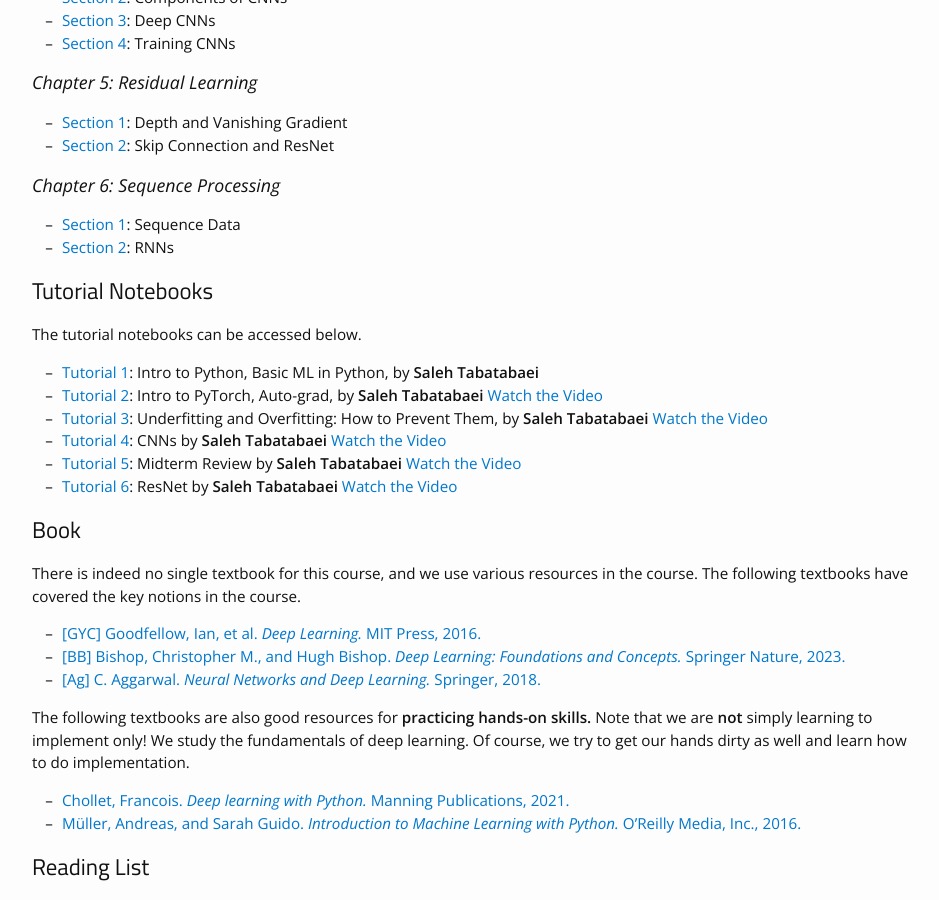
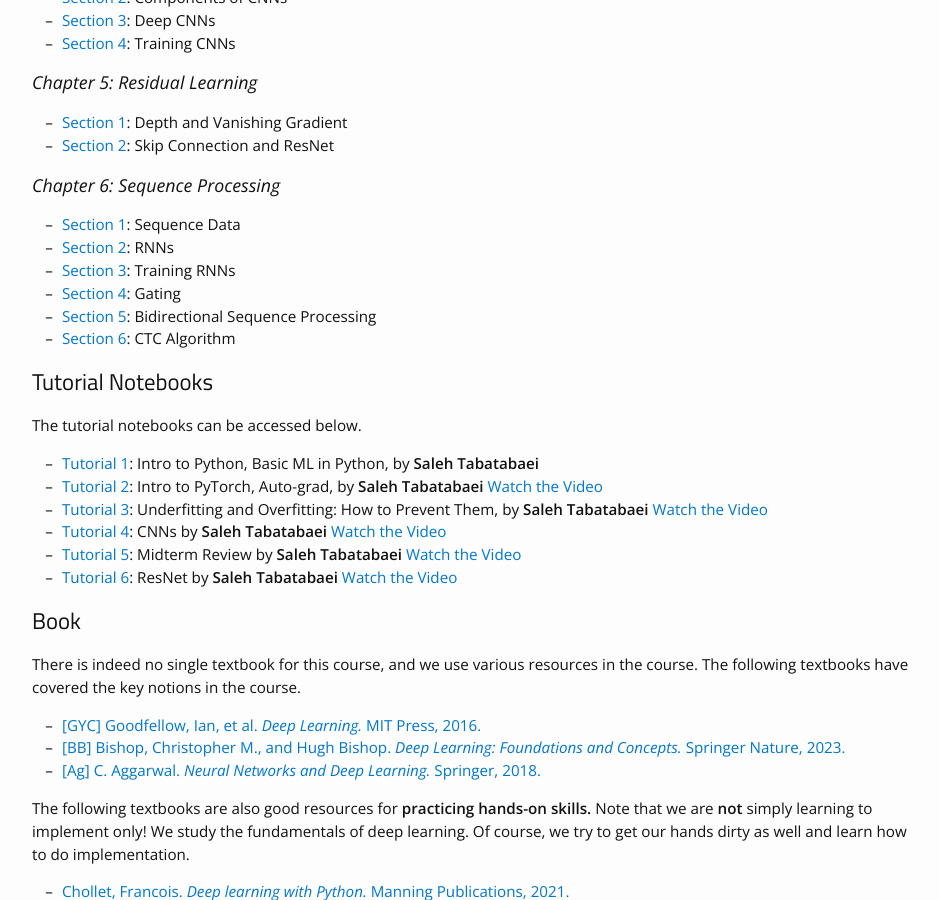
Before and after one commit to bereyhi-courses/dl-utoronto, a Jekyll site: the page built from materials.md, in a window 1280 px wide and 900 px high, scrolled down 1050 px. Shown: the whole window, without its empty margins (163-1102 px from the left). Built offline with Jekyll 4.4.1, drawn with Linux system fonts in a browser that asks for light colours; nearby versions of some CDN libraries.

Commit message:
lectures added

```diff
--- a/materials.md
+++ b/materials.md
@@ -41,6 +41,10 @@ The lecture notes are uploaded through the semester. For each chapter, the notes
 ### Chapter 6: Sequence Processing
 * [Section 1]({{site.baseurl}}/assets/Notes/CH6/CH6_Sec1.pdf): Sequence Data
 * [Section 2]({{site.baseurl}}/assets/Notes/CH6/CH6_Sec2.pdf): RNNs
+* [Section 3]({{site.baseurl}}/assets/Notes/CH6/CH6_Sec3.pdf): Training RNNs
+* [Section 4]({{site.baseurl}}/assets/Notes/CH6/CH6_Sec4.pdf): Gating
+* [Section 5]({{site.baseurl}}/assets/Notes/CH6/CH6_Sec5.pdf): Bidirectional Sequence Processing
+* [Section 6]({{site.baseurl}}/assets/Notes/CH6/CH6_Sec6.pdf): CTC Algorithm
 
 
 ## Tutorial Notebooks
```
Also changed, not shown: 7 other files.
